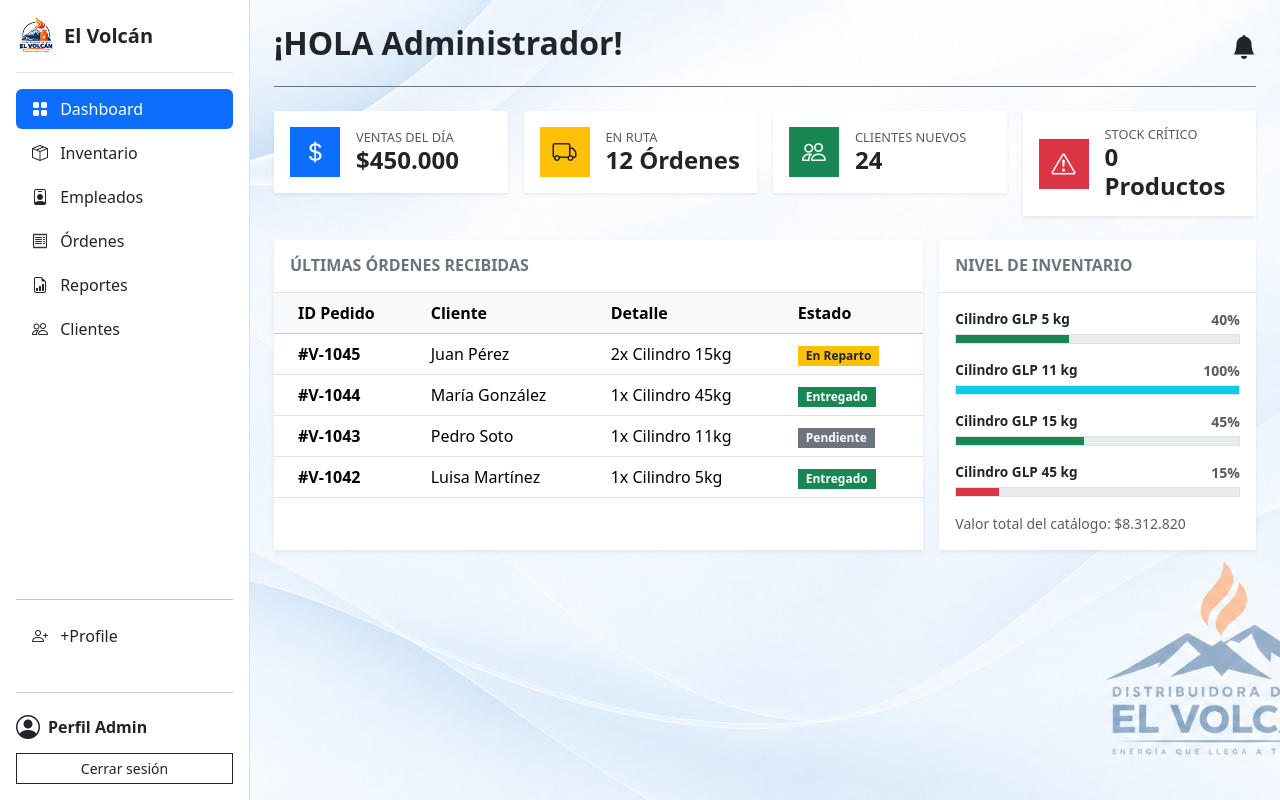
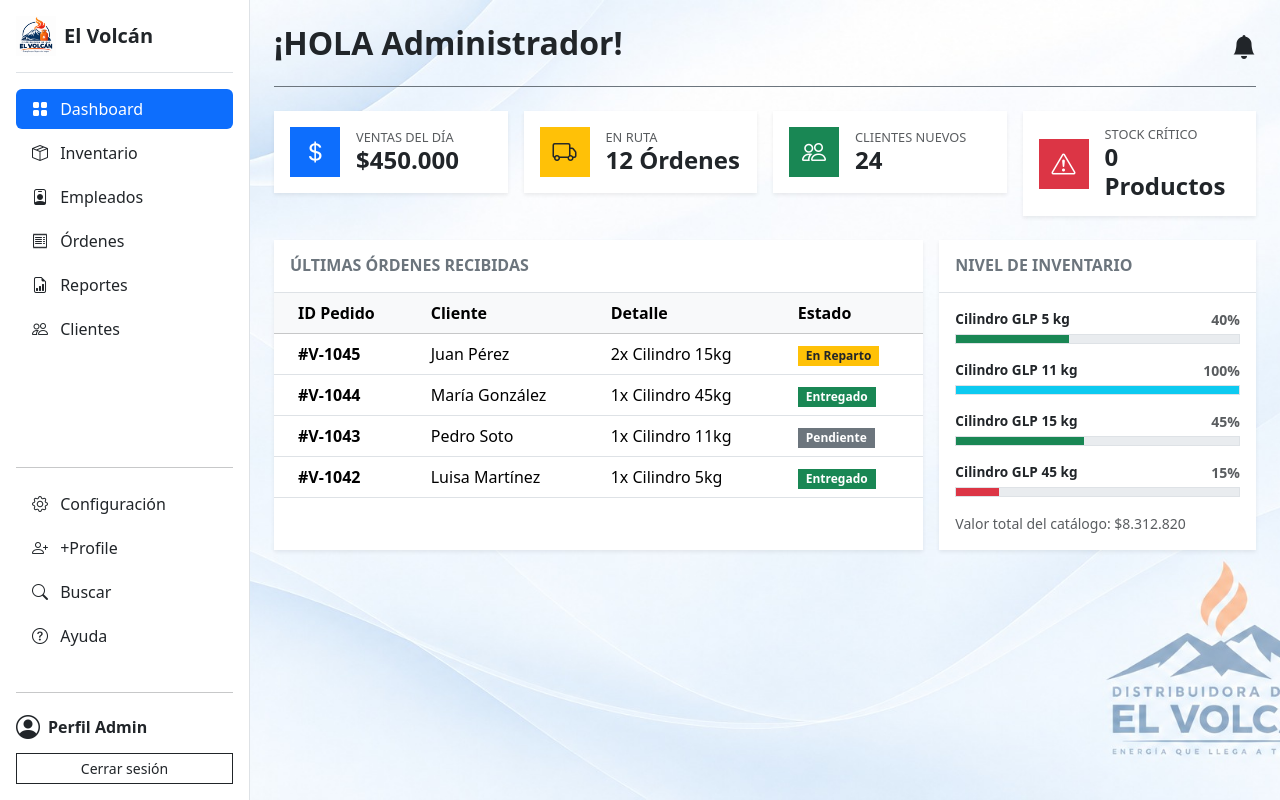
Before and after one commit to Ben0zero/Distribuidora-Gas-El-Volcan, a React (Vite) app in the folder Version 2/: page /admin in a window 1280 px wide. Built offline with nearby package versions, Linux system fonts and the light colour scheme.

Commit message:
feat(admin): recuperar Configuración, Buscar y Ayuda en el menú lateral

```diff
--- a/Version 2/src/pages/admin/AdminLayout.jsx
+++ b/Version 2/src/pages/admin/AdminLayout.jsx
@@ -11,7 +11,12 @@ const PRINCIPAL = [
   { to: '/admin/clientes', icono: 'bi-people', label: 'Clientes' },
 ]
 
-const SECUNDARIA = [{ to: '/admin/usuarios/nuevo', icono: 'bi-person-plus', label: '+Profile' }]
+const SECUNDARIA = [
+  { icono: 'bi-gear', label: 'Configuración' },
+  { to: '/admin/usuarios/nuevo', icono: 'bi-person-plus', label: '+Profile' },
+  { icono: 'bi-search', label: 'Buscar' },
+  { icono: 'bi-question-circle', label: 'Ayuda' },
+]
 
 const inactivos = []
 
@@ -30,7 +35,7 @@ function AdminLayout() {
 
   return (
     <>
-      {/* Barra superior solo en móvil */}
+      {/* Barra superior solo en movil */}
       <nav className="d-lg-none d-flex align-items-center justify-content-between bg-white border-bottom px-3 py-2 sticky-top">
         <Link to="/admin" className="d-flex align-items-center text-decoration-none link-dark">
           <img src="/IMAGENES/Logo Gas.png" alt="Logo El Volcán" width="40" className="me-2" />
@@ -82,10 +87,16 @@ function AdminLayout() {
           <hr />
           <div className="nav nav-pills flex-column mb-3">
             {SECUNDARIA.map((l) => (
-              <div className="nav-item mb-1" key={l.to}>
-                <NavLink to={l.to} end className={classNav}>
-                  <i className={`bi ${l.icono} me-2`} /> {l.label}
-                </NavLink>
+              <div className="nav-item mb-1" key={l.label}>
+                {l.to ? (
+                  <NavLink to={l.to} end className={classNav}>
+                    <i className={`bi ${l.icono} me-2`} /> {l.label}
+                  </NavLink>
+                ) : (
+                  <span className="nav-link link-dark" style={{ cursor: 'default' }}>
+                    <i className={`bi ${l.icono} me-2`} /> {l.label}
+                  </span>
+                )}
               </div>
             ))}
           </div>
```
